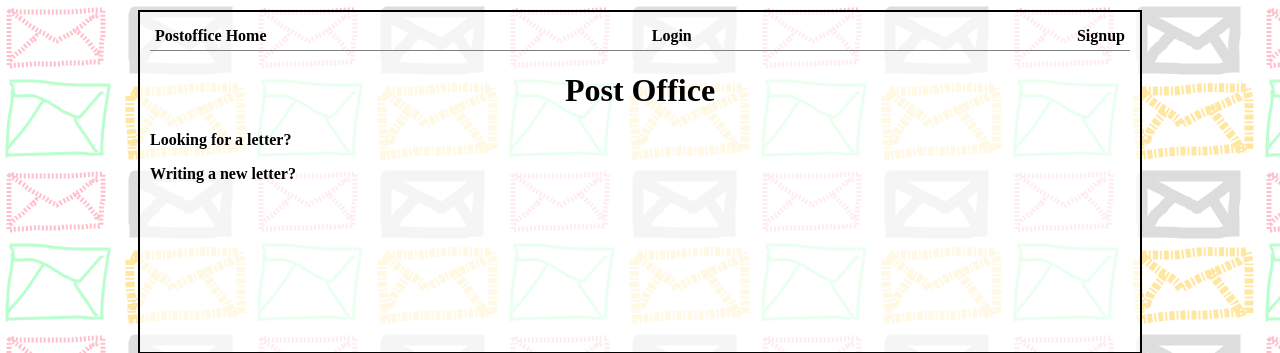
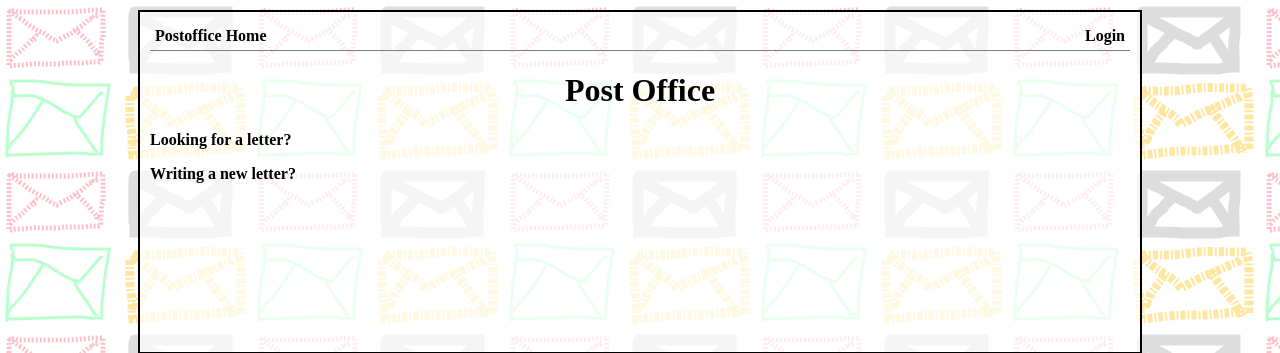
Before and after one commit to spacerest/collaborapp, a Django app: page /postoffice/ in a window 1280 px wide. Shown: the top 353 px of the page. Run offline with Django 3.2, Linux system fonts and the light colour scheme.

Commit message:
remove signup links from base templates

```diff
--- a/collaborapp/birthdays/templates/base.html
+++ b/collaborapp/birthdays/templates/base.html
@@ -13,7 +13,6 @@
             <a href="/logout/">Logout</a>
         {% else %}
             <a href="/login/">Login</a>
-            <a href="/signup/">Signup</a>
         {% endif %}
 
 
--- a/collaborapp/home/templates/base.html
+++ b/collaborapp/home/templates/base.html
@@ -13,7 +13,6 @@
             <a href="/logout/">Logout</a>
         {% else %}
             <a href="/login/">Login</a>
-            <a href="/signup/">Signup</a>
         {% endif %}
 
 
--- a/collaborapp/notes/templates/base.html
+++ b/collaborapp/notes/templates/base.html
@@ -13,7 +13,6 @@
             <a href="/logout/">Logout</a>
         {% else %}
             <a href="/login/">Login</a>
-            <a href="/signup/">Signup</a>
         {% endif %}
 
 
--- a/collaborapp/postoffice/templates/postoffice/base.html
+++ b/collaborapp/postoffice/templates/postoffice/base.html
@@ -14,7 +14,6 @@
             <a href="/logout/">Logout</a>
         {% else %}
             <a href="/login/">Login</a>
-            <a href="/signup/">Signup</a>
         {% endif %}
 
 
```
